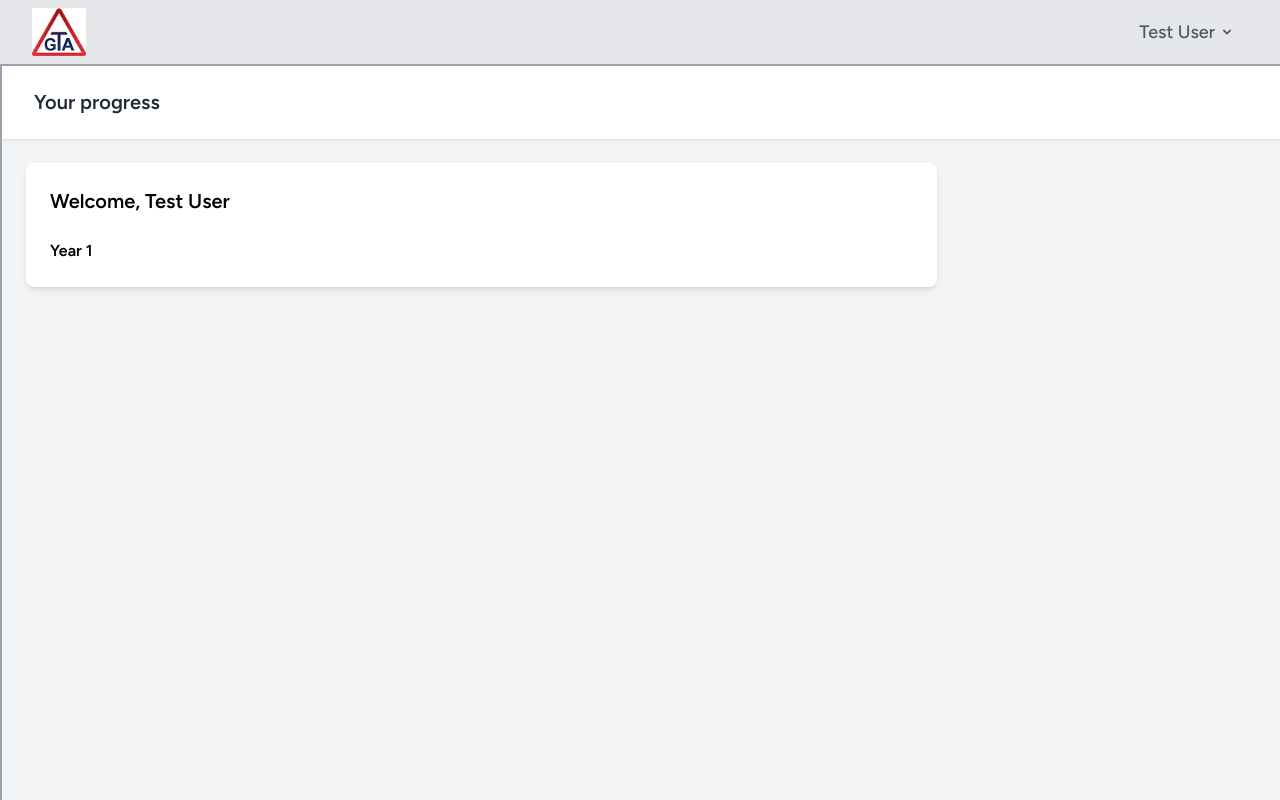
After one commit to MubKhan8889/GTA2, a Laravel app: page /progress in a window 1280 px wide. The commit adds this page. Run offline with Laravel 12, Linux system fonts and the light colour scheme; a user stored in the database is signed in; data comes from the database, SQL or seed files in the repository; data that the repository does not hold is empty; style sheets or scripts are compiled from the project's sources.

Commit message:
Created duty model and started work on apprentice RAG page

```diff
--- /dev/null
+++ b/resources/views/apprentice-progress.blade.php
@@ -0,0 +1,24 @@
+<x-app-layout>
+    <x-slot name="header">
+        <h2 class="font-semibold text-xl text-gray-800 leading-tight">
+            {{ __('Your progress') }}
+        </h2>
+    </x-slot>
+
+    <div class="flex">
+
+        <!-- Main Content -->
+        <div class="w-3/4 p-6">
+            <div class="bg-white p-6 rounded-lg shadow-md">
+                <!-- Display Apprentice Name Dynamically -->
+                <h2 class="text-xl font-semibold">
+                    Welcome, {{ Auth::user()->name ?? 'Apprentice' }}
+                </h2>
+
+                <div class="font-semibold mt-6">
+                    <h3>Year 1</h3>
+                </div>
+            </div>
+        </div>
+    </div>
+</x-app-layout>
--- a/resources/views/layouts/sidebar.blade.php
+++ b/resources/views/layouts/sidebar.blade.php
@@ -8,12 +8,12 @@
             // Create array of button with details
             $buttonRoutes = array(
                 'dashboard' => array('name' => 'Dashboard', 'route' => 'dashboard'),
-                'view_duties_rag' => array('name' => 'View duties RAG', 'route' => 'duties'),
-                'view_hours' => array('name' => 'View hours', 'route' => 'hours'),
-                'view_apprenticeship' => array('name' => 'View apprenticeship', 'route' => 'apprenticeship'),
-                'learner_progress' => array('name' => 'Apprentice progress', 'route' => 'learners_progress'),
+                'apprentice_progress' => array('name' => 'Your Progress', 'route' => 'apprentice-progress'),
+                'your_hours' => array('name' => 'Your Hours', 'route' => 'hours'),
+                'apprenticeship' => array('name' => 'Apprenticeship', 'route' => 'apprenticeship'),
+                'learner_progress' => array('name' => 'Apprentice progress', 'route' => 'learners-progress'),
                 'view_learners' => array('name' => 'Edit apprentice info', 'route' => 'learners.index'),
-                'archive_learners' => array('name' => 'Archive apprentices', 'route' => 'learners_archive'),
+                'archive_learners' => array('name' => 'Archive apprentices', 'route' => 'learners-archive'),
                 'view_accounts' => array('name' => 'View accounts', 'route' => 'accounts.index'),
                 'edit_account_details' => array('name' => 'Edit account details', 'route' => 'accounts.show')
             );
@@ -21,9 +21,9 @@
             // Create selected buttons to display
             $apprenticeButtons = array(
                 'dashboard',
-                'view_duties_rag',
-                'view_hours',
-                'view_apprenticeship'
+                'apprentice_progress',
+                'your_hours',
+                'apprenticeship'
             );
 
             $tutorButtons = array(
--- a/routes/web.php
+++ b/routes/web.php
@@ -12,11 +12,11 @@ Route::get('/learners', [ApprenticeController::class, 'index'])->name('learners.
 // Selected Apprentice
 Route::get('/learner/{apprentice_id}', [ApprenticeController::class, 'show'])->name('learner.show');
 
-//Route::get('/', function () {
-//    return view('dashboard');
-//})->middleware(['auth', 'verified'])->name('dashboard');
-
+// Webpages
 Route::get('/', [DashboardController::class, 'show'])->middleware(['auth', 'verified'])->name('dashboard');
+Route::get('/progress', function (Request $request){
+    return view('apprentice-progress');
+})->middleware(['auth', 'verified'])->name('apprentice-progress');
 
 Route::middleware('auth')->group(function () {
     Route::get('/profile', [ProfileController::class, 'edit'])->name('profile.edit');
```
Also changed, not shown: app/Http/Controllers/DutyController.php (added, +10 -0 lines), app/Models/Duty.php (added, +47 -0 lines), database/migrations/2025_03_03_115702_create_duties_table.php (added).
